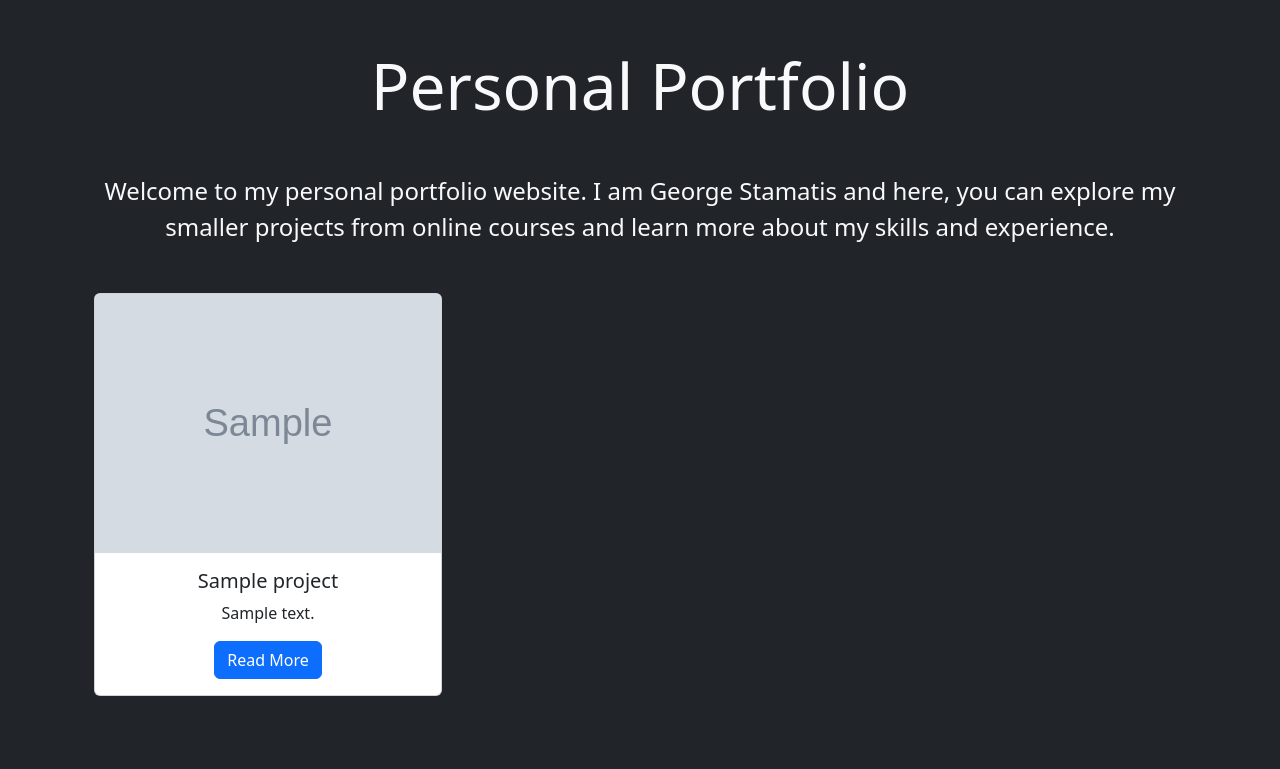
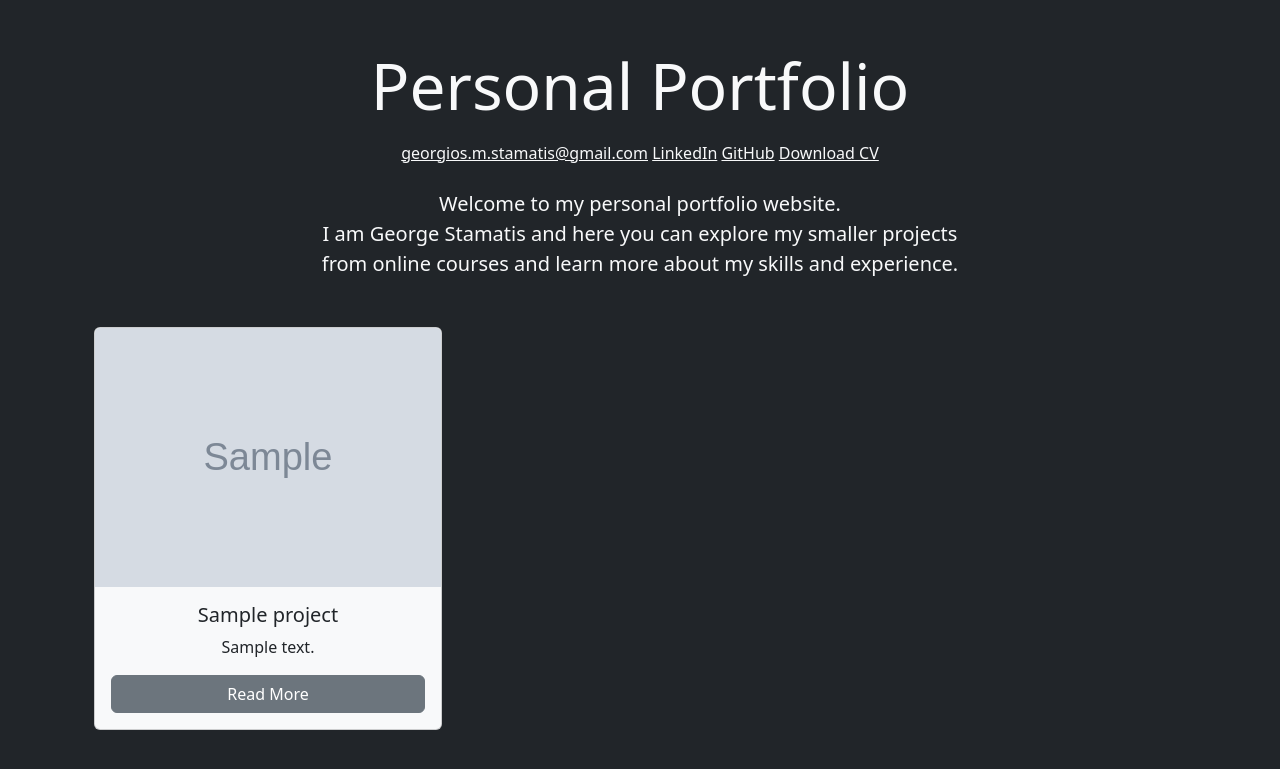
Before and after one commit to george-stamatis/django-portfolio, a Django app: template projects/templates/projects/project_index.html in a window 1280 px wide. Shown: the top 769 px of the page. Run offline with Django 5.2, Linux system fonts and the light colour scheme; the template is opened without the code that fills it: most values are stand-ins (such as "Sample title", 1, 10 or a date in 2020); grey boxes marked "Sample" are stand-in pictures; parts of the project's set-up code (start-up, migrations or seed data) failed here and were passed over; some libraries are stand-ins or nearby versions.

Commit message:
Initial commit

```diff
--- a/mystaticfiles/styles.css
+++ /dev/null
@@ -1,3 +0,0 @@
-body {
-    background-color: violet;
-  }
--- a/productionfiles/styles.css
+++ /dev/null
@@ -1,3 +0,0 @@
-body {
-    background-color: violet;
-  }
--- a/projects/templates/projects/project_index.html
+++ b/projects/templates/projects/project_index.html
@@ -3,21 +3,31 @@
 
 {% block page_content %}
 <div class="container text-center">
-    <h1 class="text-light font-weight-bold display-3 mb-5">Personal Portfolio</h1>
-    <p class="lead text-light fs-4 mb-5">Welcome to my personal portfolio website. I am George Stamatis and here, you can explore my smaller projects from online courses and learn more about my skills and experience.</p>
+    <h1 class="text-light font-weight-bold display-3 mb-3">Personal Portfolio</h1>
+    <!-- Personal Contact Segment -->
+    <div class="personal-contact text-right mb-4">
+        <p class="text-light">
+            <a href="mailto:georgios.m.stamatis@gmail.com" class="text-light">georgios.m.stamatis@gmail.com</a>
+            <a href="https://www.linkedin.com/in/georgios-stamatis/" class="text-light ml-2" target="_blank">LinkedIn</a>
+            <a href="https://github.com/george-stamatis" class="text-light ml-2" target="_blank">GitHub</a>
+            <a href="/path/to/your/cv.pdf" class="text-light ml-2" target="_blank">Download CV</a>
+        </p>
+    </div>
+
+    <p class="lead text-light fs-5 mb-5">Welcome to my personal portfolio website.<br> I am George Stamatis and here you can explore my smaller projects <br> from online courses and learn more about my skills and experience.</p>
     <div class="row">
         {% for project in projects %}
         <div class="col-md-4 mb-4">
-            <div class="card">
+            <div class="card h-100 d-flex flex-column bg-light ">
                 {% if project.image %}
                 <img class="card-img-top" src="{{ project.image.url }}" alt="{{ project.title }}">
                 {% else %}
                 <div class="placeholder-image"></div>
                 {% endif %}
-                <div class="card-body">
+                <div class="card-body d-flex flex-column">
                     <h5 class="card-title">{{ project.title }}</h5>
-                    <p class="card-text">{{ project.description }}</p>
-                    <a href="{% url 'project_detail' project.pk %}" class="btn btn-primary">Read More</a>
+                    <p class="card-text flex-grow-1">{{ project.description }}</p>
+                    <a href="{% url 'project_detail' project.pk %}" class="btn btn-secondary mt-auto">Read More</a>
                 </div>
             </div>
         </div>
```
Also changed, not shown: projects/templates/projects/project_detail.html (+12 -6 lines).
